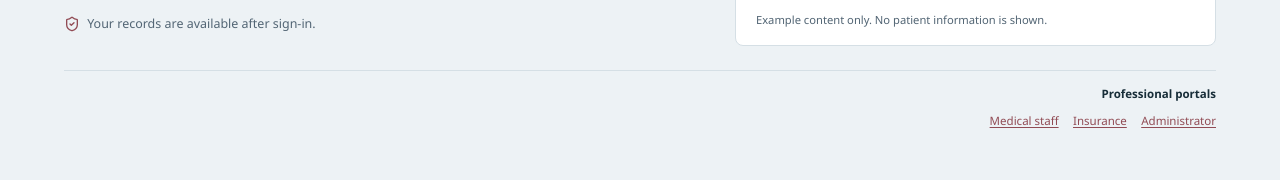
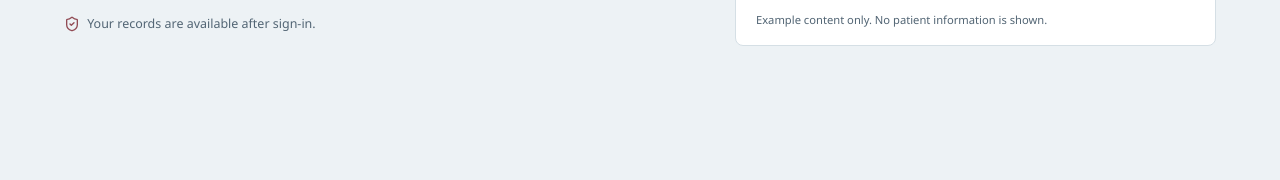
Before and after one commit to kadamswajay24/MediVault, a React (Vite) app in the folder frontend/: page / in a window 1280 px wide. Shown: the part 543-723 px from the top of the page. Built offline with nearby package versions, Linux system fonts and the light colour scheme; no server answers; a web font is replaced by a local one.

Commit message:
Remove professional portal links from patient landing

```diff
--- a/frontend/src/pages/PatientLandingPage.tsx
+++ b/frontend/src/pages/PatientLandingPage.tsx
@@ -112,14 +112,6 @@ export const PatientLandingPage: React.FC = () => (
         </section>
       </section>
 
-      <section className="portal-home__support" aria-label="MediVault portal access">
-        <nav className="portal-home__professional" aria-label="Professional portals">
-          <span>Professional portals</span>
-          <Link to="/clinical/login">Medical staff</Link>
-          <Link to="/insurance/login">Insurance</Link>
-          <Link to="/admin/login">Administrator</Link>
-        </nav>
-      </section>
     </div>
   </main>
 );
```
